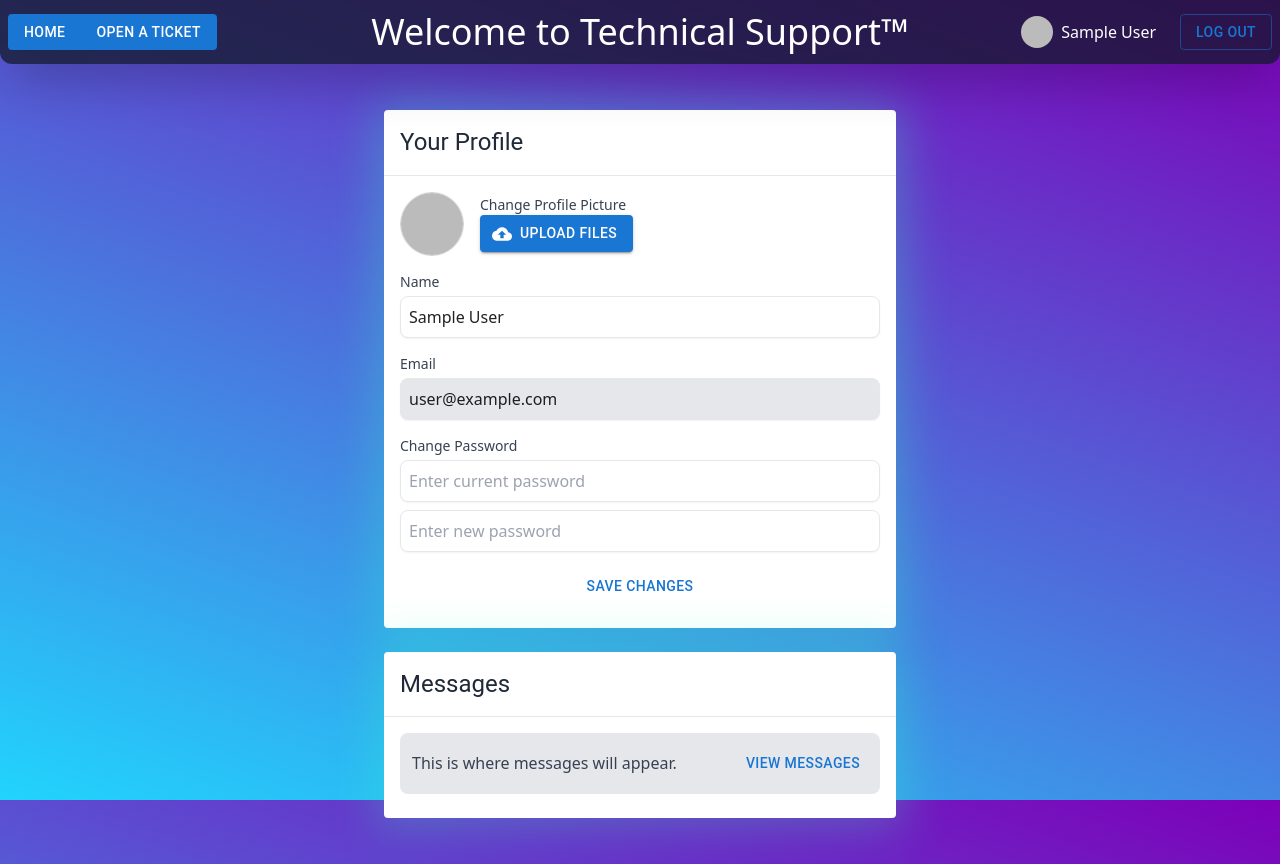
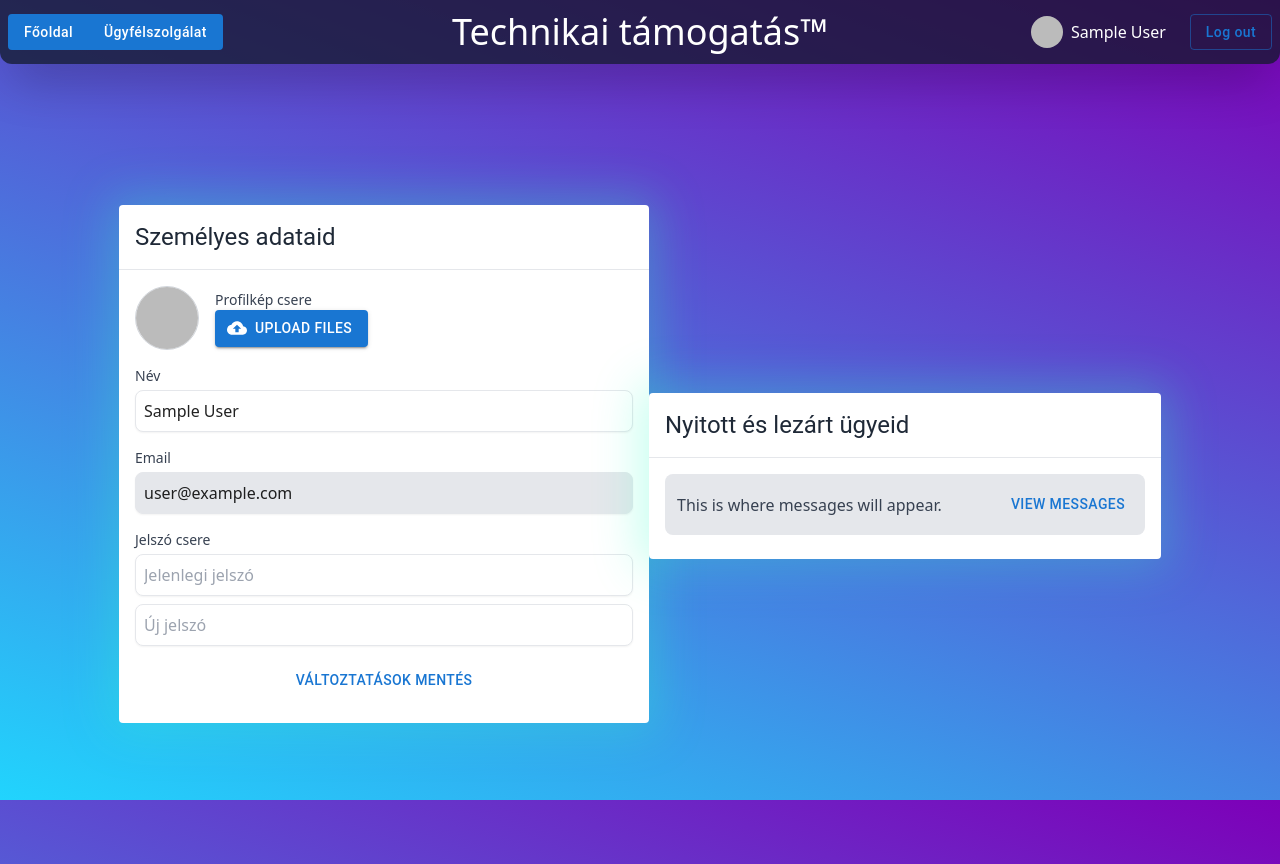
Before and after one commit to balhun/techsupport, a React (Vite) app: page /profile in a window 1280 px wide. Built offline with nearby package versions, Linux system fonts and the light colour scheme; no server answers; sample sign-in values are in the browser's storage.

Commit message:
Co-authored-by: YoSlurP <YoSlurP@users.noreply.github.com>
Cookoltunk
Footer, ResetPassword, About, Nyelv fordítás magyarra

```diff
--- a/src/App.jsx
+++ b/src/App.jsx
@@ -11,6 +11,7 @@ import Login from "./pages/Login.jsx";
 import OpenTicket from "./pages/OpenTicket.jsx";
 import Profile from "./pages/Profile.jsx";
 import ResetPassword from "./pages/ResetPassword.jsx";
+import About from './pages/About.jsx';
 
 
 export const app = initializeApp(firebaseConfig);
@@ -19,11 +20,15 @@ export const auth = getAuth(app);
 
 function App() {
   const [user, setUser] = useState(null);
+  const [successRegist, setSuccessRegist] = useState(false);
+
+  useEffect(() => {
+    setTimeout(setSuccessRegist(false), 5000);
+  },[]);
 
   useEffect(()=>{
     const unsubscribe = onAuthStateChanged(auth,(currentUser)=> {
       setUser(currentUser);
-      console.log(currentUser)
     });
     return() => unsubscribe;
   }, []);
@@ -35,10 +40,11 @@ function App() {
   const router = createBrowserRouter([
     { path: "/", element: <Layout user={user} logout={logout}  />, children: [
       { path: "/", element: <Home /> },
-      { path: "/login", element: <Login auth={auth} setUser={setUser} user={user} /> },
+      { path: "/login", element: <Login auth={auth} setUser={setUser} user={user} logout={logout} successRegist={successRegist} setSuccessRegist={setSuccessRegist} /> },
       { path: "/openticket", element: <OpenTicket /> },
       { path: "/profile", element: <Profile user={user} auth={auth} logout={logout} setUser={setUser} /> },
-      { path:"/forgotpassword", element: <ResetPassword auth={auth}/>}
+      { path: "/forgotpassword", element: <ResetPassword auth={auth}/>},
+      { path: "/about" , element: <About/>}
     ]}
   ]);
 
--- a/src/Layout.jsx
+++ b/src/Layout.jsx
@@ -1,6 +1,7 @@
 import React from 'react'
 import { Outlet } from 'react-router-dom'
 import RespMenu from "./pages/RespMenu.jsx";
+import RespFooter from './pages/RespFooter.jsx';
 
 
 export default function Layout({ user, logout }) {
@@ -12,6 +13,9 @@ export default function Layout({ user, logout }) {
         <div >
             <Outlet />
         </div>
+        <div>
+            <RespFooter/>
+        </div>
     </div>
   )
 }
--- a/src/index.css
+++ b/src/index.css
@@ -32,4 +32,8 @@ body {
     }
 }
 
+.menubar Button {
+    text-transform: none;
+}
+
 .island Button { text-transform: none; }
--- /dev/null
+++ b/src/pages/About.jsx
@@ -0,0 +1,7 @@
+import React from 'react'
+
+export default function About() {
+  return (
+    <div>About</div>
+  )
+}
--- a/src/pages/Profile.jsx
+++ b/src/pages/Profile.jsx
@@ -31,8 +31,6 @@ export default function Profile({ user,auth,logout,setUser }) {
       try {
         setUploading(true);
         const cloudinaryResponse = await uploadFile(file);
-
-
           if (cloudinaryResponse && cloudinaryResponse.url) {
             const cloudinaryURL = cloudinaryResponse.url;
             await updateProfile(auth.currentUser, { photoURL: cloudinaryURL });
@@ -44,8 +42,6 @@ export default function Profile({ user,auth,logout,setUser }) {
           } else {
             throw new Error('Failed to get Cloudinary URL.');
           }
-
-
       } catch (error) {
         console.error('Error updating profile picture:', error);
         alert('Failed to update profile picture. Please try again.');
@@ -56,8 +52,6 @@ export default function Profile({ user,auth,logout,setUser }) {
       alert("Túl nagy a fájl (5mb max)")
     }
   };
-
-
 
   const SaveChanges = async () => {
     try {
@@ -79,11 +73,12 @@ export default function Profile({ user,auth,logout,setUser }) {
   return (
     <>
     {user ?
-    <div className="flex flex-col items-center justify-center min-h-screen  px-4 sm:px-6 lg:px-8">
-      <div className="w-full max-w-md md:max-w-lg space-y-6">
-        <Card className="rounded-2xl shadow-lg glowing">
+
+    <div className="flex items-center justify-center min-h-screen px-4 sm:px-6 lg:px-8">
+      <div >
+      <Card className="rounded-2xl shadow-lg glowing">
           <CardHeader
-            title="Your Profile"
+            title="Személyes adataid"
             className="text-lg font-semibold text-gray-800 border-b"
           />
           <CardContent>
@@ -96,7 +91,7 @@ export default function Profile({ user,auth,logout,setUser }) {
                     className="w-16 h-16 rounded-full border border-gray-300"
                   />
                   <div>
-                    <label className="block text-sm font-medium text-gray-700">Change Profile Picture</label>
+                    <label className="block text-sm font-medium text-gray-700">Profilkép csere</label>
                     <Button
                       component="label"
                       role={undefined}
@@ -114,17 +109,16 @@ export default function Profile({ user,auth,logout,setUser }) {
                         multiple
                       />
                     </Button>
-                    {uploading && <p className="text-sm text-blue-500">Uploading...</p>}
+                    {uploading && <p className="text-sm text-blue-500">Feltőltés...</p>}
                   </div>
                 </div>
-
                 <div>
-                  <label className="block text-sm font-medium text-gray-700">Name</label>
+                  <label className="block text-sm font-medium text-gray-700">Név</label>
                   <input
                     type="text"
                     value={name}
                     onChange={(e) => setName(e.target.value)}
-                    placeholder="Enter your name"
+                    placeholder="Felhasználónév"
                     className="w-full mt-1 p-2 border rounded-lg shadow-sm focus:outline-none focus:ring-2 focus:ring-blue-500"
                   />
                 </div>
@@ -140,17 +134,17 @@ export default function Profile({ user,auth,logout,setUser }) {
                 </div>
 
                 <div>
-                  <label className="block text-sm font-medium text-gray-700">Change Password</label>
+                  <label className="block text-sm font-medium text-gray-700">Jelszó csere</label>
                   <input
                     type="password"
-                    placeholder="Enter current password"
+                    placeholder="Jelenlegi jelszó"
                     value={currentPassword}
                     onChange={(e) => setCurrentPassword(e.target.value)}
                     className="w-full mt-1 p-2 border rounded-lg shadow-sm focus:outline-none focus:ring-2 focus:ring-blue-500"
                   />
                   <input
                     type="password"
-                    placeholder="Enter new password"
+                    placeholder="Új jelszó"
                     value={newPassword}
                     onChange={(e) => setNewPassword(e.target.value)}
                     className="w-full mt-2 p-2 border rounded-lg shadow-sm focus:outline-none focus:ring-2 focus:ring-blue-500"
@@ -158,20 +152,22 @@ export default function Profile({ user,auth,logout,setUser }) {
                 </div>
 
                 <Button
-                  className="w-full bg-blue-500 text-white py-2 rounded-lg hover:bg-blue-600"
+                  className="w-full bg-blue-500 py-2 rounded-lg hover:bg-blue-600 hover:text-white"
                   onClick={SaveChanges}
                 >
-                  Save Changes
+                Változtatások Mentés
                 </Button>
               </div>
             ) : (
-              <p className="text-gray-500">Please log in to view and edit your profile.</p>
+              <p className="text-gray-500">Kérjük, jelentkezzen be profilja megtekintéséhez és szerkesztéséhez.</p>
             )}
           </CardContent>
         </Card>
+      </div>
+      <div className="w-full max-w-md md:max-w-lg space-y-6">
         <Card className="rounded-2xl shadow-lg mt-6 glowing">
           <CardHeader
-            title="Messages"
+            title="Nyitott és lezárt ügyeid"
             className="text-lg font-semibold text-gray-800 border-b"
           />
           <CardContent>
--- /dev/null
+++ b/src/pages/RespFooter.jsx
@@ -0,0 +1,10 @@
+import React from 'react'
+import { Link } from 'react-router-dom';
+
+export default function RespFooter() {
+  return (
+    <div>
+        <Link></Link>
+    </div>
+  )
+}
--- a/src/pages/RespMenu.jsx
+++ b/src/pages/RespMenu.jsx
@@ -23,12 +23,10 @@ export default function RespMenu({ user, setUser, logout }) {
     setAnchorEl(null);
   }
 
-  console.log(user)
-
   return (
     <Stack
       direction="row"
-      className="flex flex-row md:flex-col bg-gray-900 text-white justify-between items-center p-2 rounded-b-xl z-10 shadow-xl hover:shadow-2xl transition-shadow bg-opacity-75 relative"
+      className="flex flex-row md:flex-col bg-gray-900 text-white justify-between items-center p-2 rounded-b-xl z-10 shadow-xl hover:shadow-2xl transition-shadow bg-opacity-75 relative menubar"
     >
       {isSmallScreen ? (
         <>
@@ -46,12 +44,12 @@ export default function RespMenu({ user, setUser, logout }) {
           >
             <Link to="/" className="text-white">
               <MenuItem onClick={handleClose} selected={pathname === '/'} className="hover:bg-gray-700">
-                <HomeIcon className="mr-2" />Home
+                <HomeIcon className="mr-2" />Főoldal
               </MenuItem>
             </Link>
             <Link to="/openticket" className="text-white">
               <MenuItem onClick={handleClose} selected={pathname === '/openticket'} className="hover:bg-gray-700">
-                <SupportIcon className="mr-2" />Open a Ticket
+                <SupportIcon className="mr-2" />Ügyfélszolgálat
               </MenuItem>
             </Link>
             <Divider sx={{ my: 1, backgroundColor: 'rgba(255, 255, 255, 0.1)' }} />
@@ -64,7 +62,7 @@ export default function RespMenu({ user, setUser, logout }) {
             (
               <Link to="/login" className="text-white">
                 <MenuItem onClick={handleClose} selected={pathname === '/login'} className="hover:bg-gray-700">
-                  <LoginIcon className="mr-2" /> Log in
+                  <LoginIcon className="mr-2" />Bejelentkezés
                 </MenuItem>
               </Link>
             )}
@@ -73,13 +71,13 @@ export default function RespMenu({ user, setUser, logout }) {
       ) : (
         <Stack direction="row" gap={1}>
           <ButtonGroup variant="outlined">
-            <Link to="/"><Button variant={pathname === '/' ? 'outlined' : 'contained'}>Home</Button></Link>
-            <Link to="/openticket"><Button variant={pathname === '/openticket' ? 'outlined' : 'contained'}>Open a Ticket</Button></Link>
+            <Link to="/"><Button variant={pathname === '/' ? 'outlined' : 'contained'}>Főoldal</Button></Link>
+            <Link to="/openticket"><Button variant={pathname === '/openticket' ? 'outlined' : 'contained'}>Ügyfélszolgálat</Button></Link>
           </ButtonGroup>
         </Stack>
       )}
       {/* <div className='absolute top-0 left-0 flex justify-center items-center'> */}
-        <h1 className={`text-3xl md:text-4xl h-max w-max absolute top-1/2 left-1/2 -translate-x-1/2 -translate-y-1/2 ${isSmallScreen ? 'text-xl' : ''}`}>Welcome to Technical Support™</h1>
+        <h1 className={`text-3xl md:text-4xl h-max w-max absolute top-1/2 left-1/2 -translate-x-1/2 -translate-y-1/2`}>Technikai támogatás™</h1>
       {/* </div> */}
       <Stack direction="row" gap={2} alignItems="center">
         {user ? (
```
Also changed, not shown: src/pages/Login.jsx (+13 -36 lines), src/pages/ResetPassword.jsx (+6 -13 lines).
